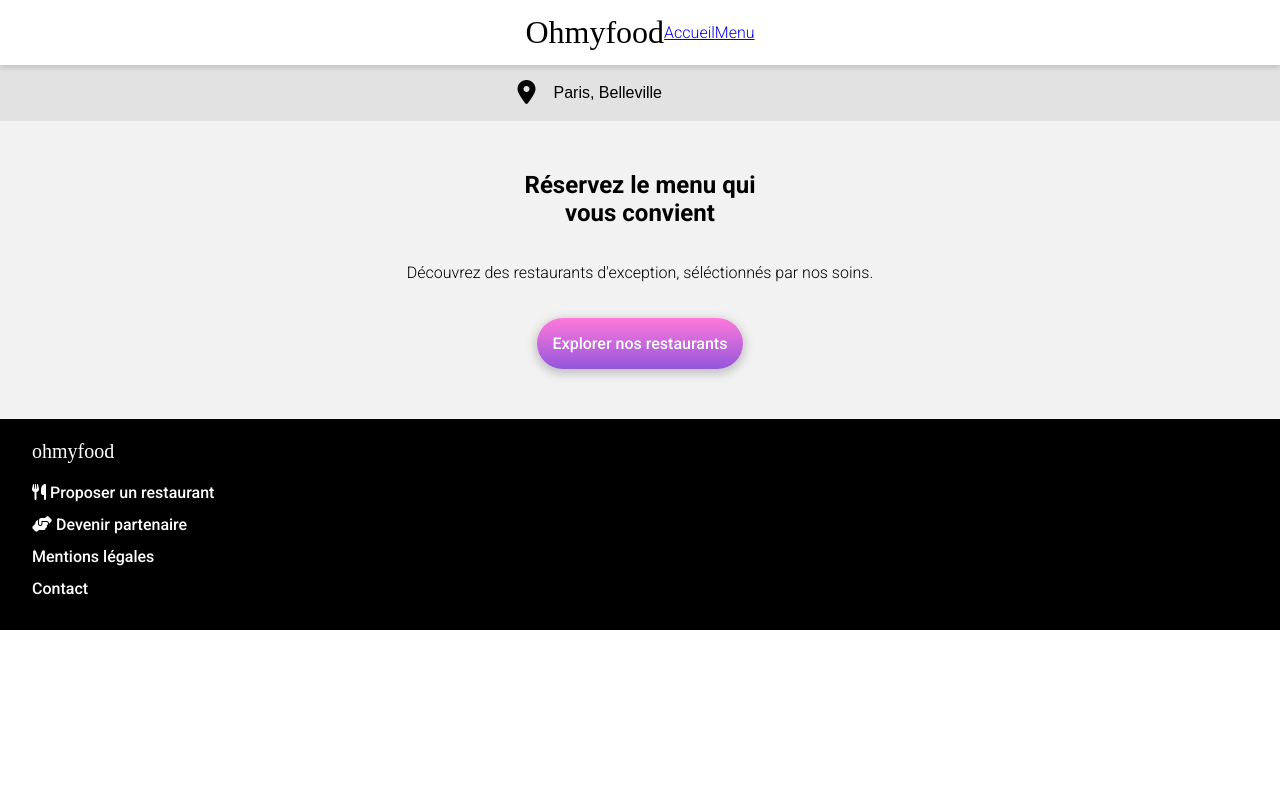
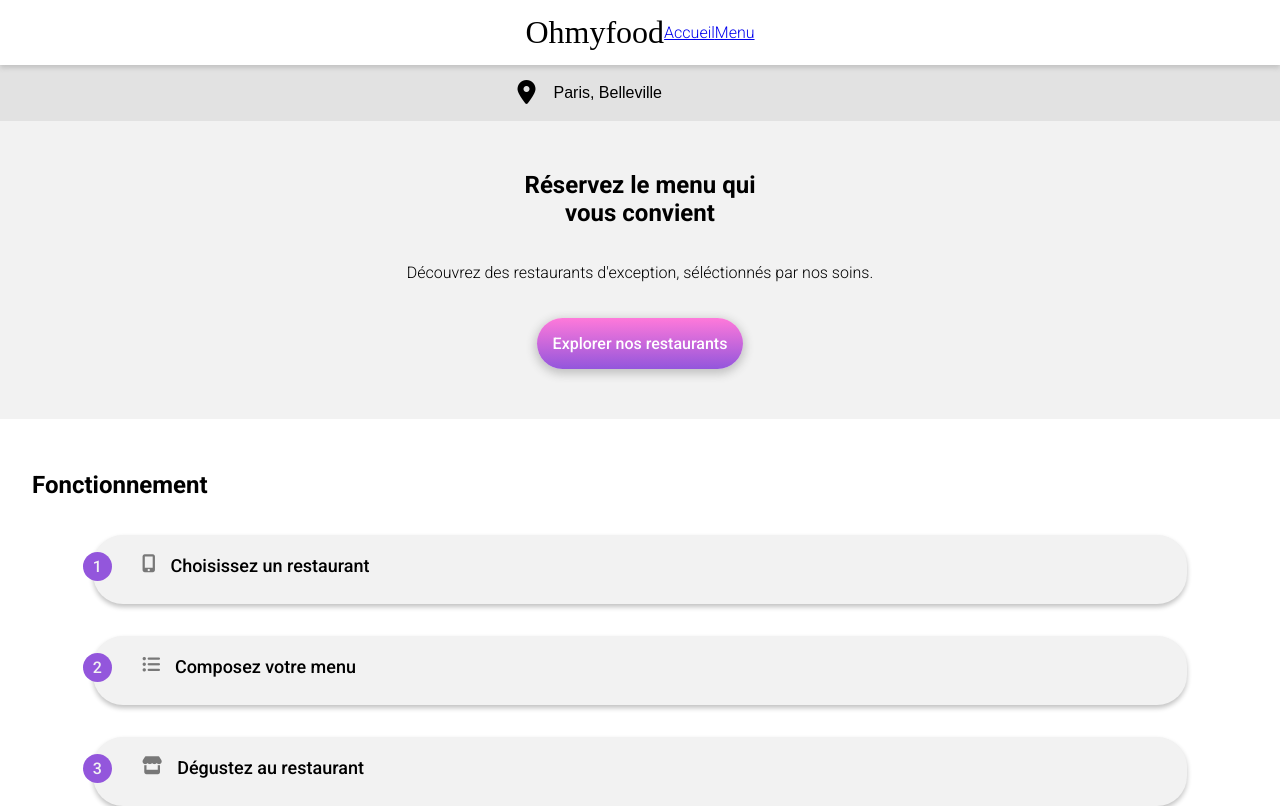
Before and after one commit to Jmonzili/Ohmyfood-React, a React (Create React App) app in the folder ohmyfood/: page / in a window 1280 px wide. Shown: the top 806 px of the page. Built offline with nearby package versions, Linux system fonts and the light colour scheme; a web font is replaced by a local one.

Commit message:
component 'Navigation'

```diff
--- a/ohmyfood/src/components/home-page/Form/index.jsx
+++ b/ohmyfood/src/components/home-page/Form/index.jsx
@@ -3,7 +3,6 @@ import colors from '../../../utils/style/colors'
 
 const FormContainer = styled.form`
     width: 100%
-    display: flex;
 `
 const Localisation = styled.div`
     width: 100%;
--- /dev/null
+++ b/ohmyfood/src/components/home-page/Navigation/NavItem.jsx
@@ -0,0 +1,49 @@
+import styled from 'styled-components'
+import colors from '../../../utils/style/colors'
+
+const ItemLi = styled.li`
+    display: flex;
+    background-color: ${colors.greyLight};
+    border: 0 solid ;
+    box-shadow: 0 3px 5px 0 ${colors.shadow};
+    border-radius: 30px;
+    padding: 20px 20px;
+    margin: 1rem 0;
+    font-size: 18px;
+    font-weight: 500;
+    transition: all 0.2s ease-in-out;
+    &:hover {
+        transform: scale(1.1);
+        background: ${colors.primaryHover};
+        cursor: pointer;
+}
+`
+
+const Number = styled.div`
+    background-color: ${colors.primary};
+    color: ${colors.greyLight};
+    padding: 5px 10px;
+    border-radius: 20px;
+    position: relative;
+    top: -3px;
+    right: 30px;
+    font-size: 16px;
+`
+
+const Icon = styled.i`
+    color: #000;
+    opacity: 0.5;
+    padding-right: 15px;
+`
+
+function NavItem({ id, icon, text }) {
+    return (
+        <ItemLi>
+            <Number>{id}</Number>
+            <Icon className={icon}/>
+            {text}
+        </ItemLi>
+    )
+}
+
+export default NavItem
--- /dev/null
+++ b/ohmyfood/src/components/home-page/Navigation/NavList.jsx
@@ -0,0 +1,26 @@
+import styled from 'styled-components'
+import { navList } from '../../../datas/navList'
+import NavItem from './NavItem'
+
+const List = styled.ul`
+    display: flex;
+    flex-direction: column;
+    justify-content: space-between;
+    padding: 0 5%;
+`
+
+function NavList() {
+    return (
+        <List>
+            {navList.map(({ id, icon, text}) => (
+                <NavItem
+                    id={id}
+                    icon={icon}
+                    text={text}
+                />
+            ))}
+        </List>
+    )
+}
+
+export default NavList
--- a/ohmyfood/src/components/home-page/Navigation/index.jsx
+++ b/ohmyfood/src/components/home-page/Navigation/index.jsx
@@ -0,0 +1,21 @@
+import styled from 'styled-components'
+import colors from '../../../utils/style/colors'
+import NavList from './NavList'
+
+const NavContainer = styled.aside`
+    width: 95%;
+    padding: 2rem 0;
+`
+
+
+
+function Navigation() {
+    return (
+        <NavContainer>
+            <h2>Fonctionnement</h2>
+            <NavList />
+        </NavContainer>
+    )
+}
+
+export default Navigation
--- /dev/null
+++ b/ohmyfood/src/datas/navList.js
@@ -0,0 +1,17 @@
+export const navList = [
+  {
+    id: 1,
+    icon: 'fas fa-mobile-alt',
+    text: 'Choisissez un restaurant',
+  },
+  {
+    id: 2,
+    icon: 'fas fa-list-ul',
+    text: 'Composez votre menu',
+  },
+  {
+    id: 3,
+    icon: 'fas fa-store',
+    text: 'Dégustez au restaurant',
+  },
+]
--- a/ohmyfood/src/pages/Home/index.jsx
+++ b/ohmyfood/src/pages/Home/index.jsx
@@ -1,6 +1,7 @@
 // import styled from 'styled-components'
 
 import Form from "../../components/home-page/Form";
+import Navigation from "../../components/home-page/Navigation";
 import Slogant from "../../components/home-page/Slogant";
 
 
@@ -9,6 +10,7 @@ function Home() {
     <main>
       <Form />
       <Slogant />
+      <Navigation />
     </main>
   );
 }
--- a/ohmyfood/src/utils/style/index.css
+++ b/ohmyfood/src/utils/style/index.css
@@ -4,7 +4,8 @@
 }
 
 body {
-
+    display: flex;
+    flex-direction: column;
     width: 100%;
     height: auto;
     font-family: Roboto;
@@ -12,6 +13,13 @@ body {
     margin: 0;
 }
 
+main {
+    display: flex;
+    flex-direction: column;
+    justify-content: center;
+    align-items: center;
+}
+
 /*
 @import url("https://fonts.googleapis.com/css2?family=Roboto:wght@100;300;400;500;700;900&family=Shrikhand&display=swap");
 */
```
